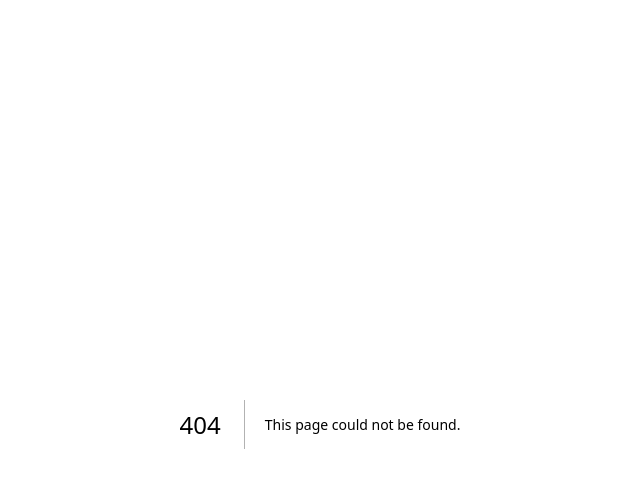
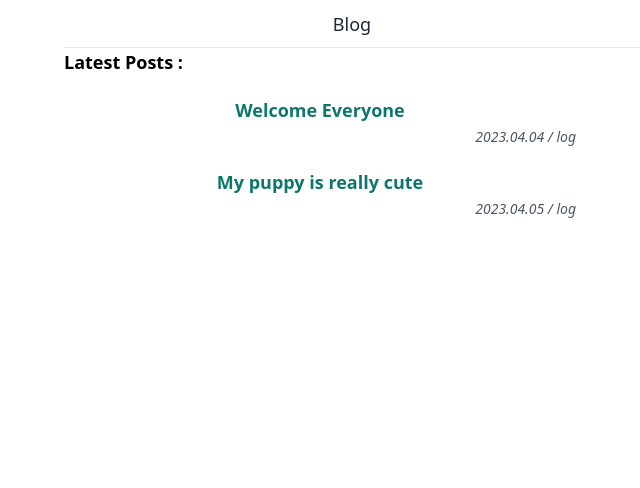
Before and after one commit to seungmin-dev/spinach-market, a Next.js app: page /blog in a window 1280 px wide. Before the commit this address had no page. Shown: the top 488 px of the page, without its empty margins (320-960 px from the left). Built offline with nearby package versions, Linux system fonts and the light colour scheme.

Commit message:
getStaticProps - blog

```diff
--- a/package.json
+++ b/package.json
@@ -12,6 +12,7 @@
     "@prisma/client": "^4.11.0",
     "@sendgrid/mail": "^7.7.0",
     "@tailwindcss/forms": "^0.5.3",
+    "gray-matter": "^4.0.3",
     "iron-session": "^6.3.1",
     "next": "13.1.6",
     "react": "^18.2.0",
--- /dev/null
+++ b/pages/blog.tsx
@@ -0,0 +1,44 @@
+import Layout from "@components/layout";
+import { readFileSync, readdirSync } from "fs";
+import matter from "gray-matter";
+import { NextPage } from "next";
+
+interface Post {
+  title: String;
+  date: String;
+  category: String;
+}
+
+const Blog: NextPage<{ posts: Post[] }> = ({ posts }) => {
+  return (
+    <Layout title="Blog" seoTitle="Blog">
+      <h1 className="font-semibold text-lg">Latest Posts : </h1>
+      <ul>
+        {posts.map((post, index) => (
+          <div key={index} className="mb-5">
+            <h4 className="text-lg font-bold text-teal-700 text-center mt-5">
+              {post.title}
+            </h4>
+            <div className="text-right">
+              <span className="text-sm italic text-gray-600">
+                {post.date} / {post.category}
+              </span>
+            </div>
+          </div>
+        ))}
+      </ul>
+    </Layout>
+  );
+};
+
+export async function getStaticProps() {
+  const blogPosts = readdirSync("./posts").map((file) => {
+    const content = readFileSync(`./posts/${file}`, "utf-8");
+    return matter(content).data;
+  });
+  return {
+    props: { posts: blogPosts },
+  };
+}
+
+export default Blog;
--- /dev/null
+++ b/posts/01-first-post.md
@@ -0,0 +1,11 @@
+---
+title: Welcome Everyone
+date: 2023.04.04
+category: log
+---
+
+# Welcome everyone!
+
+This is my first blog post!
+
+Thank you for reading !
--- /dev/null
+++ b/posts/02-second-post.md
@@ -0,0 +1,9 @@
+---
+title: My puppy is really cute
+date: 2023.04.05
+category: log
+---
+
+# My puppy is really cute
+
+He is literally the angel falling from the sky whatsoever
```
Also changed, not shown: 1 other file (tests, documents, lock files or other folders).
